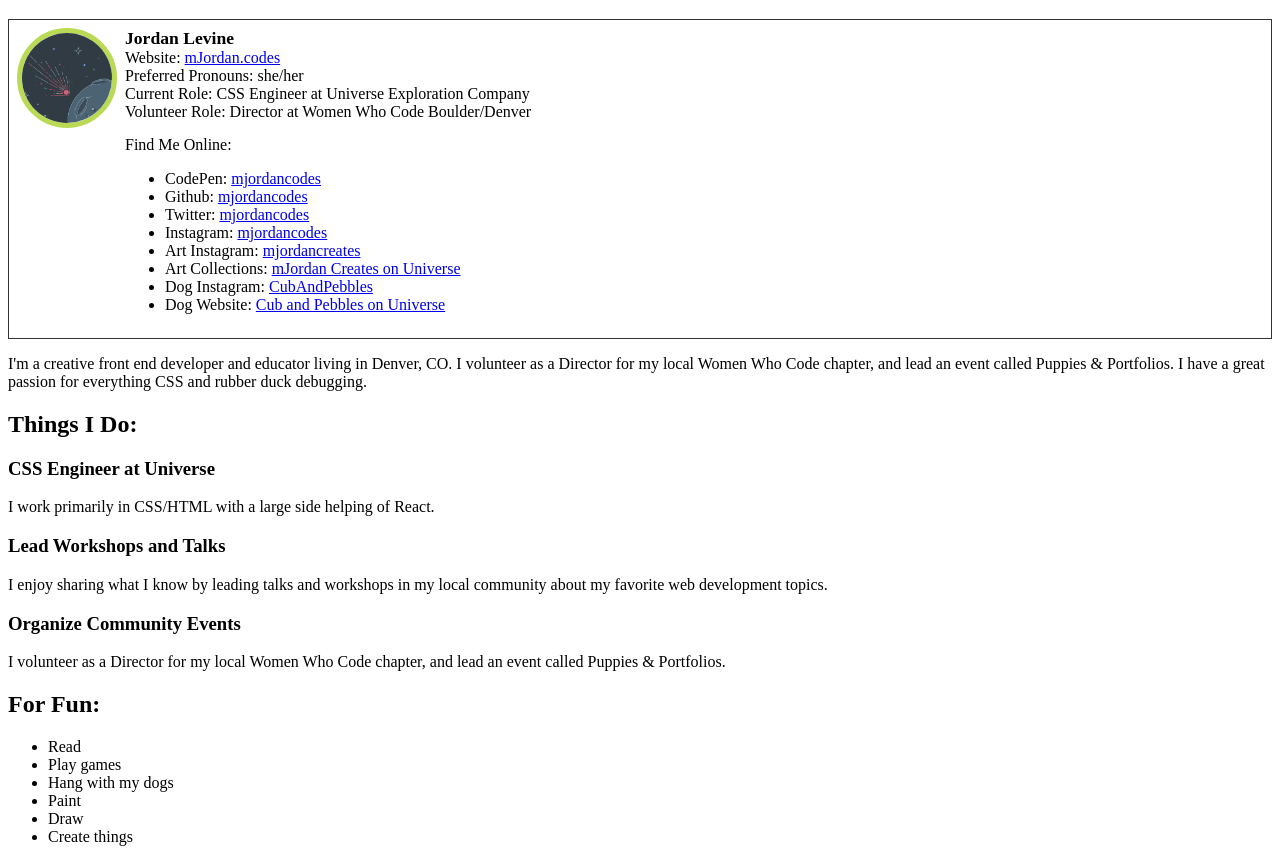
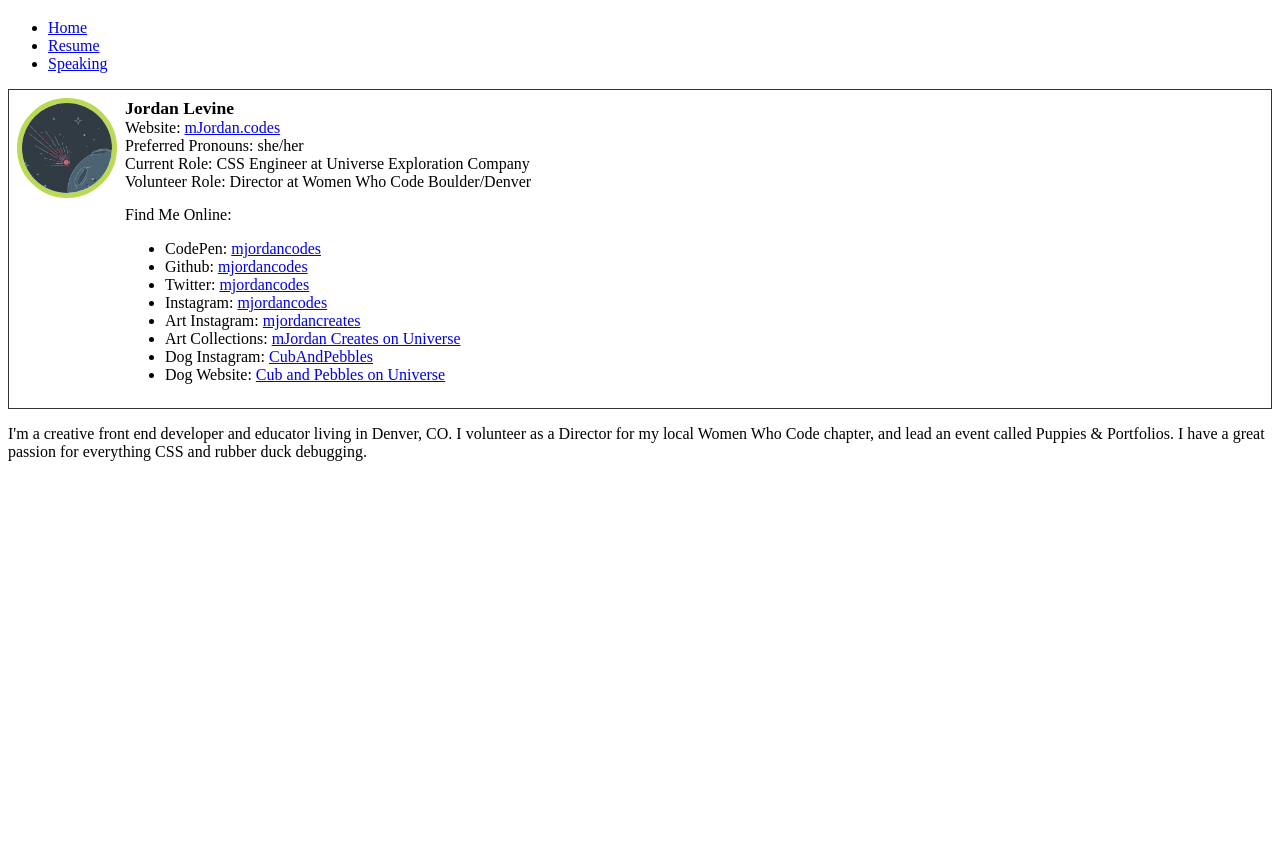
Before and after one commit to mjordancodes/mjc-11ty, an Eleventy site: page src/pages/index.njk in a window 1280 px wide. Shown: the part 61-923 px from the top of the page. After the commit the page ends 800 px from the top, so only its background shows below. Built offline with nearby package versions, Linux system fonts and the light colour scheme; Eleventy itself is replaced by a stand-in of ours; files that its build step writes are made by us from their sources.

Commit message:
some cleanup

```diff
--- a/src/_data/me.json
+++ b/src/_data/me.json
@@ -70,29 +70,5 @@
   "homepage": {
     "url": "https://mjordan.codes",
     "readable": "mJordan.codes"
-  },
-  "thingsido": {
-    "professionally": [
-      {
-        "title": "CSS Engineer at Universe",
-        "description": "I work primarily in CSS/HTML with a large side helping of React."
-      },
-      {
-        "title": "Lead Workshops and Talks",
-        "description": "I enjoy sharing what I know by leading talks and workshops in my local community about my favorite web development topics."
-      },
-      {
-        "title": "Organize Community Events",
-        "description": "I volunteer as a Director for my local Women Who Code chapter, and lead an event called Puppies & Portfolios."
-      }
-    ],
-    "forfun": [
-      "Read",
-      "Play games",
-      "Hang with my dogs",
-      "Paint",
-      "Draw",
-      "Create things"
-    ]
   }
 }
--- /dev/null
+++ b/src/_data/sitemap.json
@@ -0,0 +1,14 @@
+[
+  {
+    "url": "/",
+    "display": "Home"
+  },
+  {
+    "url": "/experience",
+    "display": "Resume"
+  },
+  {
+    "url": "/speaking",
+    "display": "Speaking"
+  }
+]
--- a/src/_includes/components/contentless/card.njk
+++ /dev/null
@@ -1,6 +0,0 @@
-{% macro card(one, two) %}
-<div class="card">
-  <h3 class="title">{{ one }}</h3>
-  <p>{{ two }}</p>
-</div>
-{% endmacro %}
--- a/src/_includes/layouts/base.njk
+++ b/src/_includes/layouts/base.njk
@@ -9,6 +9,13 @@
 <body>
   <header>
     <h1>{{ title }}</h1>
+    <ul>
+      {% for item in sitemap %}
+        <li>
+          <a href={{ item.url }}>{{ item.display }}</a>
+        </li>
+      {% endfor %}
+    </ul>
   </header>
   <main>
     {{ content | safe }}
--- a/src/pages/experience.njk
+++ b/src/pages/experience.njk
@@ -1,3 +1,6 @@
+---
+title: Resume / Experience
+---
 <article id="resume">
 
   <section id="skills">
--- a/src/pages/index.njk
+++ b/src/pages/index.njk
@@ -1,25 +1,7 @@
 ---
 title: mJordan Codes
-layout: layouts/base.njk
 permalink: /
 ---
 
-<article>
-  {% include "components/h-card.njk" %}
-  <p>{{me.summary.first.short}}</p>
-</article>
-
-<article>
-  {% import "components/contentless/card.njk" as card %}
-  <h2>Things I Do:</h2>
-  {% for thing in me.thingsido.professionally %}
-    {{ card.card(thing.title, thing.description) }}
-  {% endfor %}
-
-  <h2>For Fun:</h2>
-  <ul>
-    {% for thing in me.thingsido.forfun %}
-      <li>{{thing}}</li>
-    {% endfor %}
-  </ul>
-</article>
+{% include "components/h-card.njk" %}
+<p>{{me.summary.first.short}}</p>
--- a/src/pages/pages.json
+++ b/src/pages/pages.json
@@ -1,3 +1,4 @@
 {
-  "permalink": "/{{ page.fileSlug }}/"
+  "permalink": "/{{ page.fileSlug }}/",
+  "layout": "layouts/base.njk"
 }
--- /dev/null
+++ b/src/pages/speaking.njk
@@ -0,0 +1,3 @@
+---
+title: Speaking
+---
```
